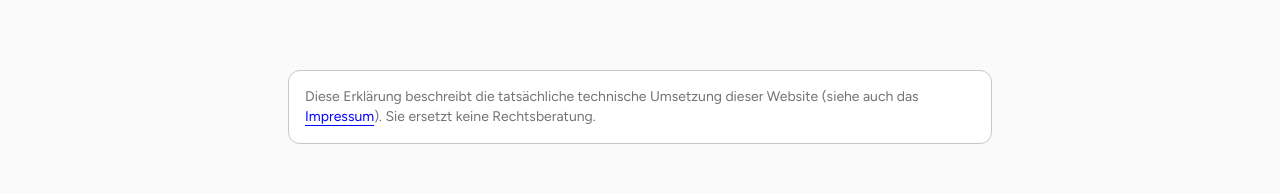
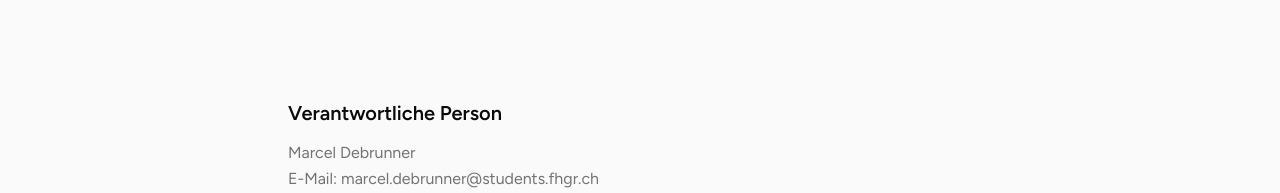
Before and after one commit to mrcldbrnr/marketing-page, a Next.js app: page /datenschutz in a window 1280 px wide. Shown: the part 175-368 px from the top of the page. Built offline with nearby package versions, Linux system fonts and the light colour scheme; no server answers.

Commit message:
datenschutz anpassung

```diff
--- a/src/app/datenschutz/page.tsx
+++ b/src/app/datenschutz/page.tsx
@@ -15,11 +15,6 @@ export default function PrivacyPage() {
       <SectionHeading as="h1" title="Datenschutzerklärung" align="left" />
 
       <Prose className="mt-18">
-        <p className="rounded-xl border border-border bg-surface p-4 text-sm">
-          Diese Erklärung beschreibt die tatsächliche technische Umsetzung dieser Website (siehe
-          auch das <a href="/impressum">Impressum</a>). Sie ersetzt keine Rechtsberatung.
-        </p>
-
         <h2>Verantwortliche Person</h2>
         <p>
           Marcel Debrunner
```
